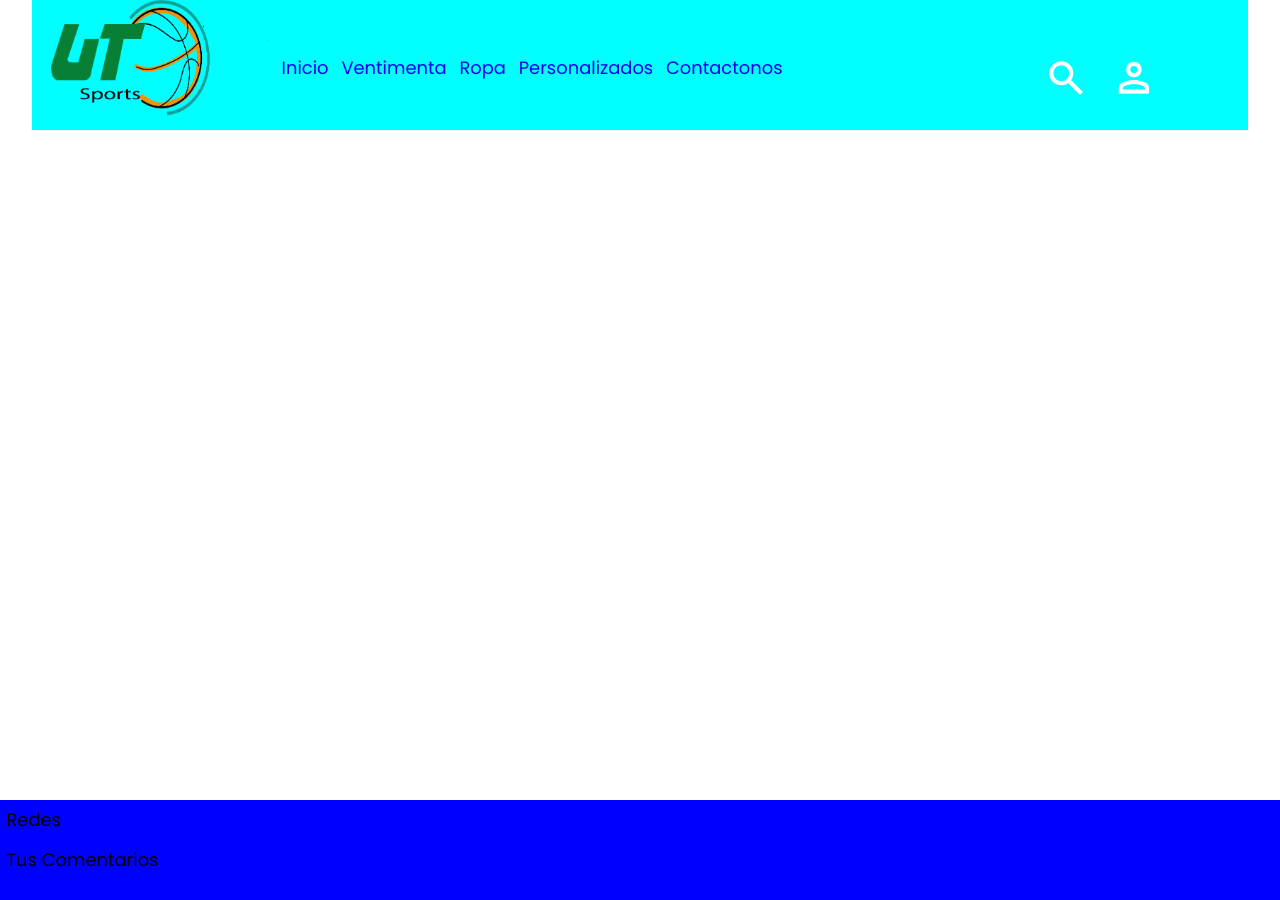
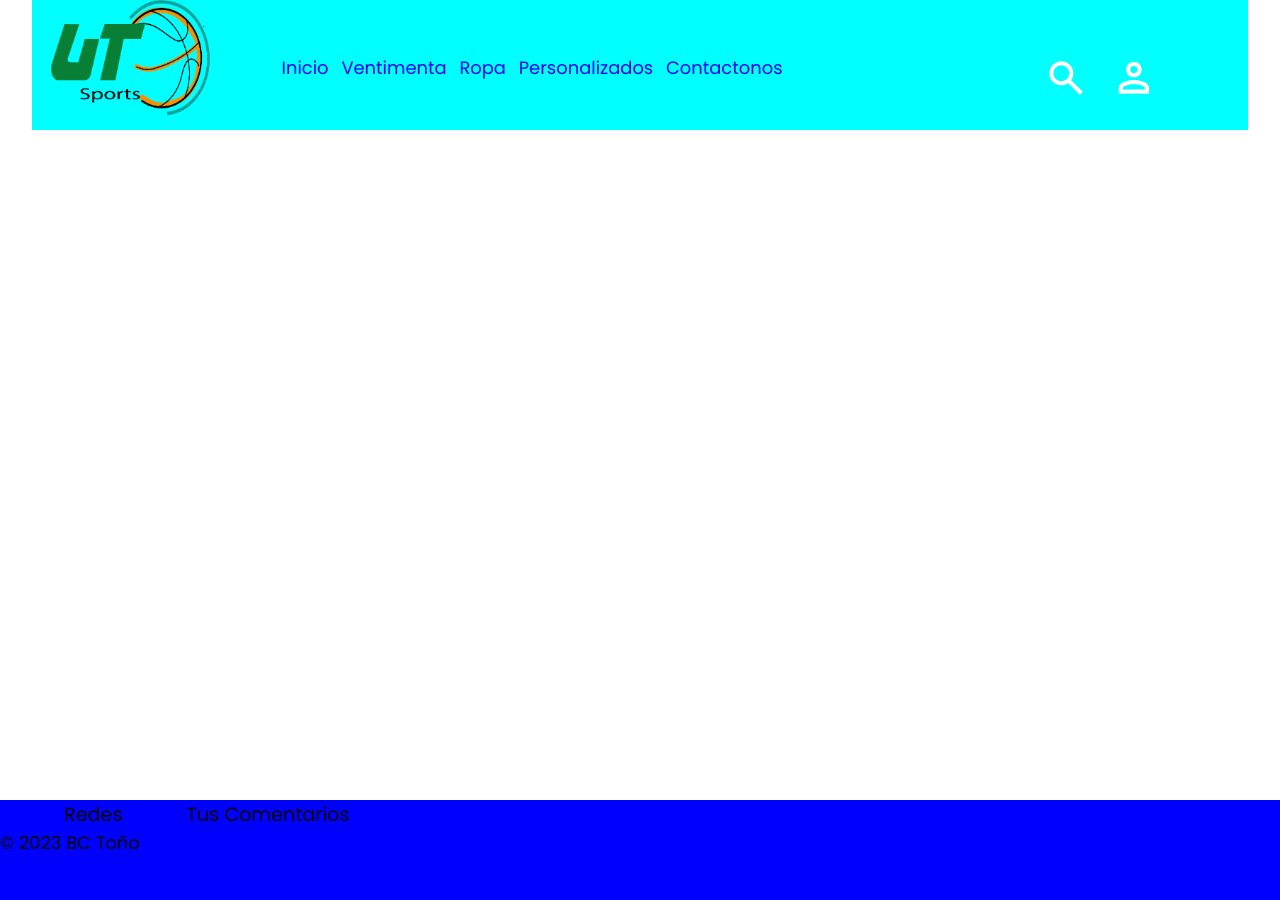
Before and after one commit to TotoHacker/UTSports, a React (Vite) app in the folder UTSports/: page / in a window 1280 px wide. Built offline with nearby package versions, Linux system fonts and the light colour scheme; a web font is replaced by a local one.

Commit message:
Añadimos un contenedor para los titulos del footer

```diff
--- a/UTSports/src/Componente/Footer.jsx
+++ b/UTSports/src/Componente/Footer.jsx
@@ -2,10 +2,14 @@ import React from "react";
 function Footer() {
     return (
         <footer>
-            <li>
-                <p className="textF">Redes</p>
-                <p className="textF">Tus Comentarios</p >
-            </li>
+        <li className="conten">
+         <p className="textF">Redes</p>
+
+         <p className="textF">Tus Comentarios</p >
+        </li>
+        <li className="conten">
+            <p>© 2023 BC Toño</p>
+        </li>
         </footer>
 
     );
--- a/UTSports/src/scss/base/_resets.scss
+++ b/UTSports/src/scss/base/_resets.scss
@@ -20,9 +20,14 @@ footer{
     height: 100px;
     background-color: blue;
     top: 100%;
+
 }
 a{
     text-decoration: none;
+}
+.conten{
+    display: flex;
+    display: flex;
 }
 .textH{
     position: relative;
@@ -31,10 +36,11 @@ a{
     top: 20px;
 }
 .textF{
-    position:relative;
-    padding: .5vw;
+    position: relative;
+    padding-left: 5vw;
     font-family: calc(--font-footer);
     color: rgb(0, 0, 0);
+    font-size: 1.5vw;
 }
 .Logo{
     position: fixed;
```
